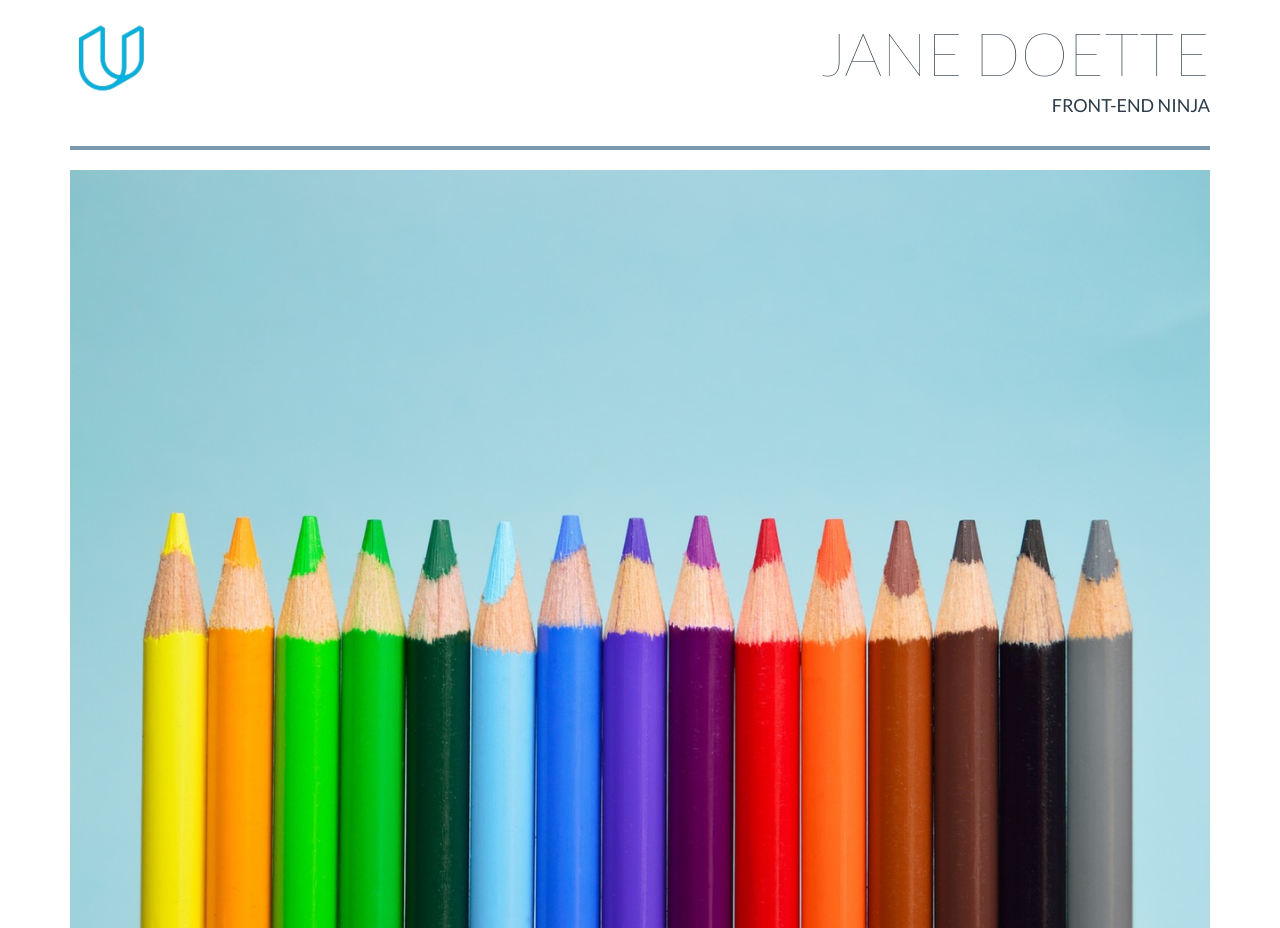
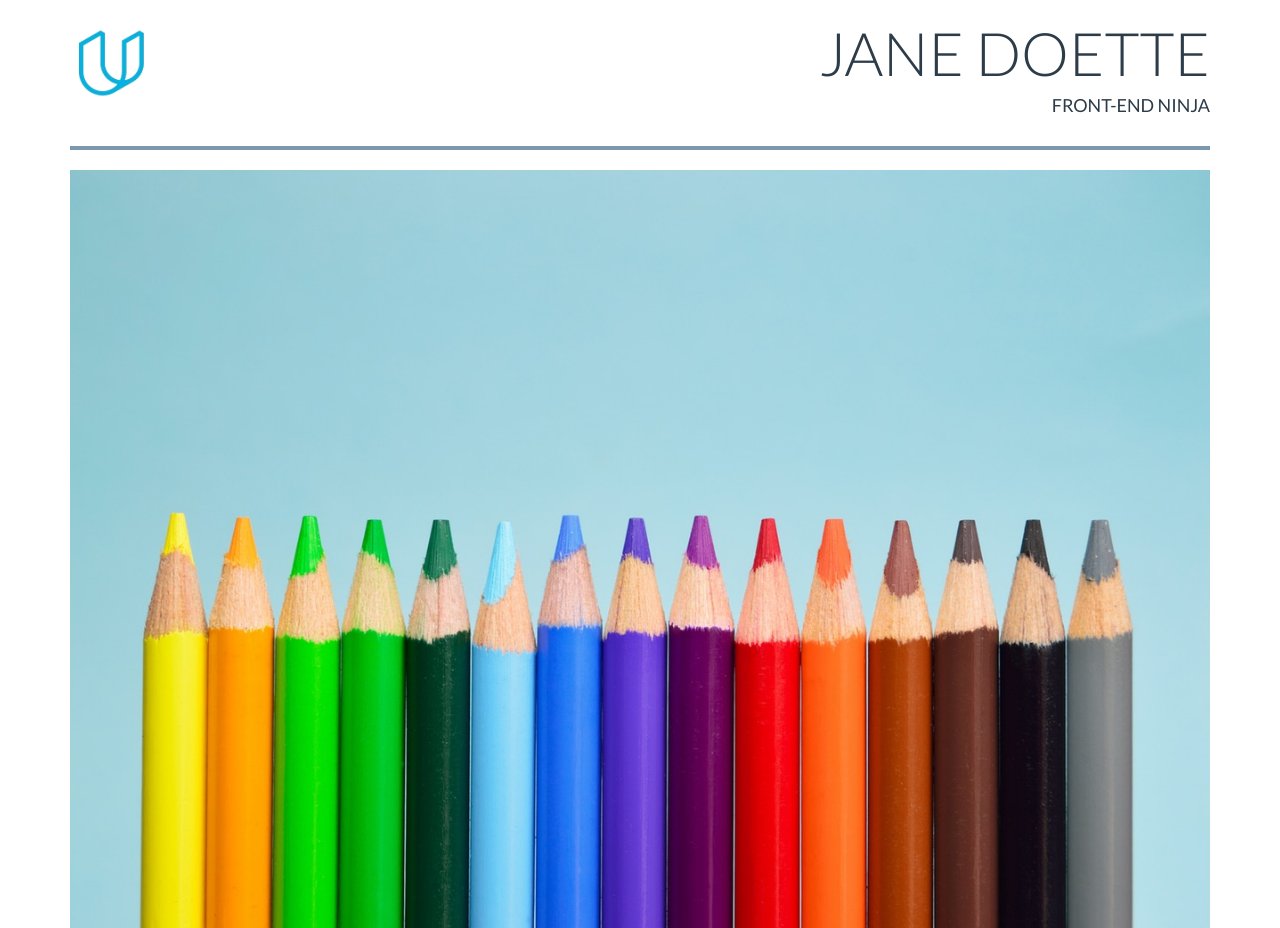
Before and after one commit to ruhadaemini/udacity-portfolio, a plain HTML site: page index.html in a window 1280 px wide. Shown: the top 928 px of the page. Drawn offline with Linux system fonts and the light colour scheme.

Commit message:
fix: border and text thickness change

```diff
--- a/css/main.css
+++ b/css/main.css
@@ -10,7 +10,7 @@ body {
 }
 
 .text-thin {
-  font-weight: 100;
+  font-weight: 300;
 }
 
 .title-super {
@@ -18,7 +18,7 @@ body {
 }
 
 .title-logo {
-  margin-top: 20px;
+  margin-top: 25px;
 }
 
 .thick-hr {
```
